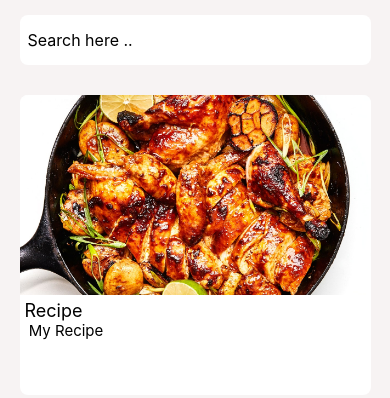
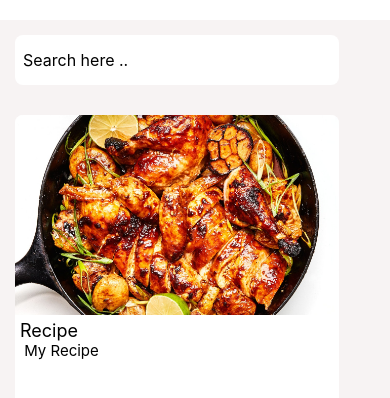
Before and after one commit to lina-jamal/Recipe, a React Native app: screen / in a window 390 px wide. Shown: the top 398 px of the page. Built offline with nearby package versions, Linux system fonts and the light colour scheme.

Commit message:
make meat componnent

```diff
--- a/app/components/Screen.js
+++ b/app/components/Screen.js
@@ -1,8 +1,14 @@
 import React from "react";
-import { Platform, StatusBar, StyleSheet, SafeAreaView } from "react-native";
+import {
+  Platform,
+  StatusBar,
+  StyleSheet,
+  SafeAreaView,
+  ScrollView,
+} from "react-native";
 // import background from "../../assets/background.jpg";
 const Screen = ({ children }) => {
-  return <SafeAreaView style={styles.container}>{children}</SafeAreaView>;
+  return <ScrollView style={styles.container}>{children}</ScrollView>;
 };
 const styles = StyleSheet.create({
   container: {
@@ -10,8 +16,7 @@ const styles = StyleSheet.create({
     paddingHorizontal: 15,
     backgroundColor: "#f7f3f3",
     flex: 1,
-    alignItems: "center",
-    marginTop: Platform.OS === "android" ? StatusBar.currentHeight : 0,
+    marginTop: Platform.OS === "android" ? StatusBar.currentHeight : 20,
   },
 });
 export default Screen;
--- a/app/components/smallCard.js
+++ b/app/components/smallCard.js
@@ -12,6 +12,8 @@ const styles = StyleSheet.create({
     width: width / 2,
     height: 200,
     marginRight: 15,
+    marginLeft: 20,
+    // marginTop: 15,
   },
   image: {
     height: 100,
```
Also changed, not shown: app/components/meatRecipe.js (added, +8 -0 lines).
